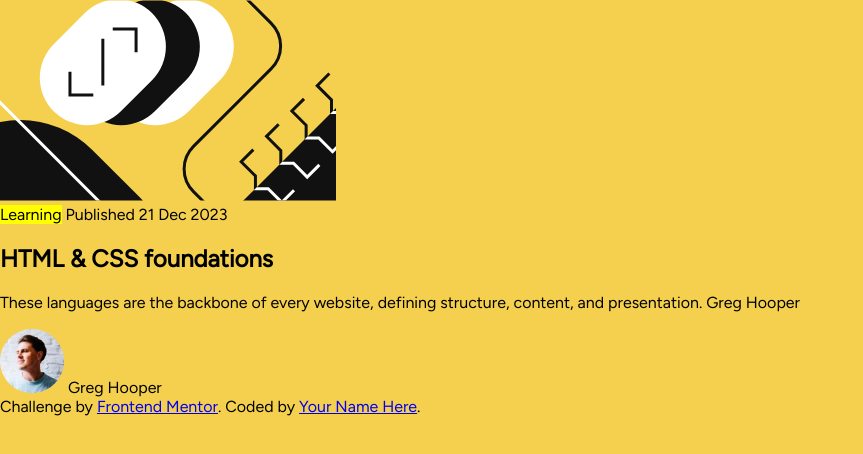
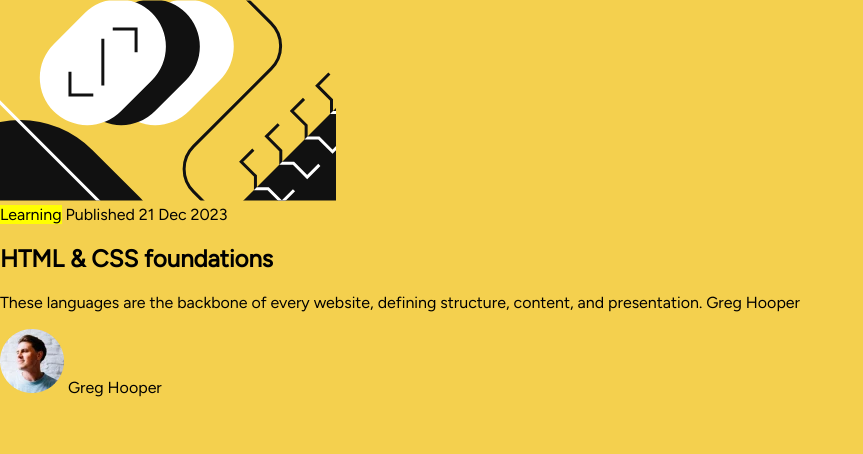
Before and after one commit to souledspirit/fm-blog-preview-card, a plain HTML site: page index.html in a window 1280 px wide. Shown: the whole page, without its empty margins (0-863 px from the left). Drawn offline with Linux system fonts and the light colour scheme; files whose address does not match are found by name.

```diff
--- a/index.html
+++ b/index.html
@@ -21,6 +21,7 @@
   </head>
   <body>
     <article class="blog-card">
+      <div class="card-holder">
       <img
         class="card__thumbnail"
         src="assets/illustration-article.svg"
@@ -41,13 +42,15 @@
 
           <span class="author__name">Greg Hooper</span>
       </div>
+    </div>
 
-      <div class="attribution">
-        Challenge by
-        <a href="https://www.frontendmentor.io?ref=challenge" target="_blank"
-          >Frontend Mentor</a
-        >. Coded by <a href="#">Your Name Here</a>.
-      </div>
+
     </article>
+    <!-- <div class="attribution">
+      Challenge by
+      <a href="https://www.frontendmentor.io?ref=challenge" target="_blank"
+        >Frontend Mentor</a
+      >. Coded by <a href="#">Your Name Here</a>.
+    </div> -->
   </body>
 </html>
```
Also changed, not shown: 1 other file.
